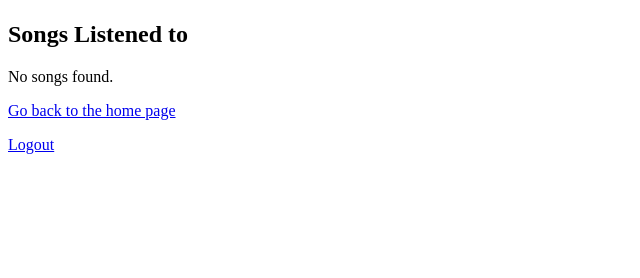
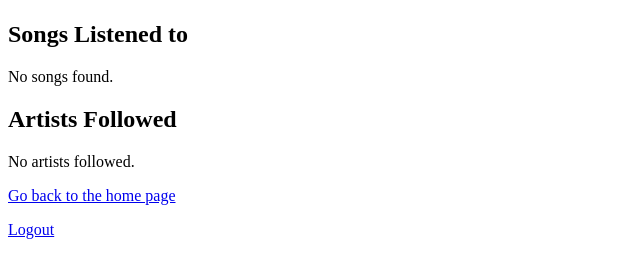
Before and after one commit to tymourknots/Mock-Spotify, a Flask app: template templates/profile.html in a window 1280 px wide. Shown: the part 131-409 px from the top of the page, without its empty margins (0-640 px from the left). Run offline with Flask 3, Linux system fonts and the light colour scheme; the template is opened without the code that fills it, so the values that code supplies are empty; parts of the project's set-up code (start-up, migrations or seed data) failed here and were passed over.

Commit message:
connected users and artists

```diff
--- a/server.py
+++ b/server.py
@@ -314,7 +314,15 @@ def profile(username):
                                    JOIN ListensTo ON Song.songID = ListensTo.songID
                                    WHERE ListensTo.userID = :user_id
                                    """)
-            listened_songs = g.conn.execute(listens_to_query, {'user_id': user[0]}).fetchall()  # Assuming userID is at index 0
+            listened_songs = g.conn.execute(listens_to_query, {'user_id': user[0]}).fetchall()
+
+            followed_artists_query = text("""
+                                          SELECT Artist.*, Follows.FollowDate
+                                          FROM Follows
+                                          JOIN Artist ON Follows.ArtistID = Artist.ArtistID
+                                          WHERE Follows.userID = :user_id
+                                          """)
+            followed_artists = g.conn.execute(followed_artists_query, {'user_id': user[0]}).fetchall()
 
             return render_template('profile.html', user=user, songs=listened_songs)
         else:
--- a/templates/profile.html
+++ b/templates/profile.html
@@ -1,7 +1,7 @@
 <!DOCTYPE html>
 <html>
 <head>
-    <title>Profile: {{ user[1] }}</title>
+    <title>Profile: {{ user[1] }}</title> <!-- Assuming user name is at index 1 -->
 </head>
 <body>
     <h1>Profile: {{ user[1] }}</h1>
@@ -24,6 +24,19 @@
         {% endif %}
     </div>
 
+    <h2>Artists Followed</h2>
+    <div>
+        {% if artists %}
+            {% for artist in artists %}
+                <div>
+                    <a href="/artist/{{ artist[0].strip() }}">{{ artist[1] }}</a> - Followed Since: {{ artist[-1] }}
+                </div>
+            {% endfor %}
+        {% else %}
+            <p>No artists followed.</p>
+        {% endif %}
+    </div>
+
     <p><a href="/">Go back to the home page</a></p>
     <p><a href="/logout">Logout</a></p>
 </body>
```
